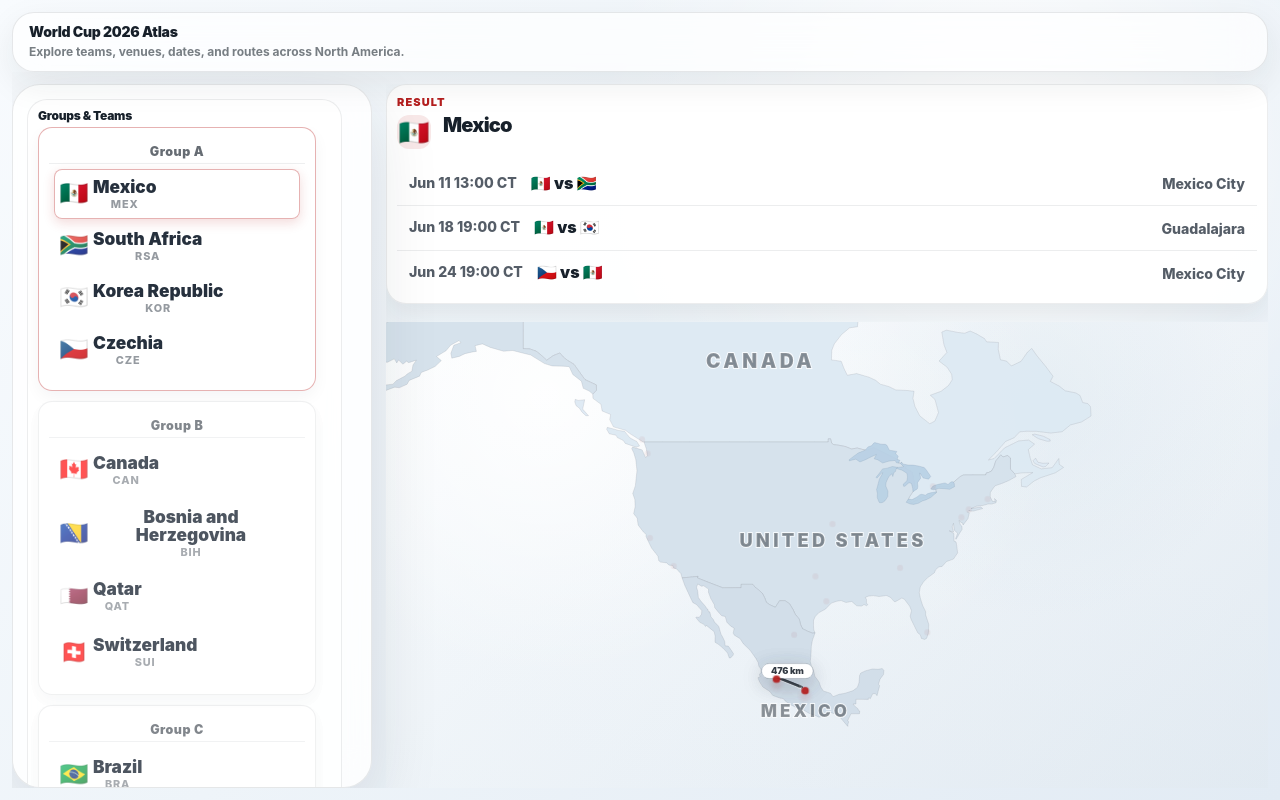
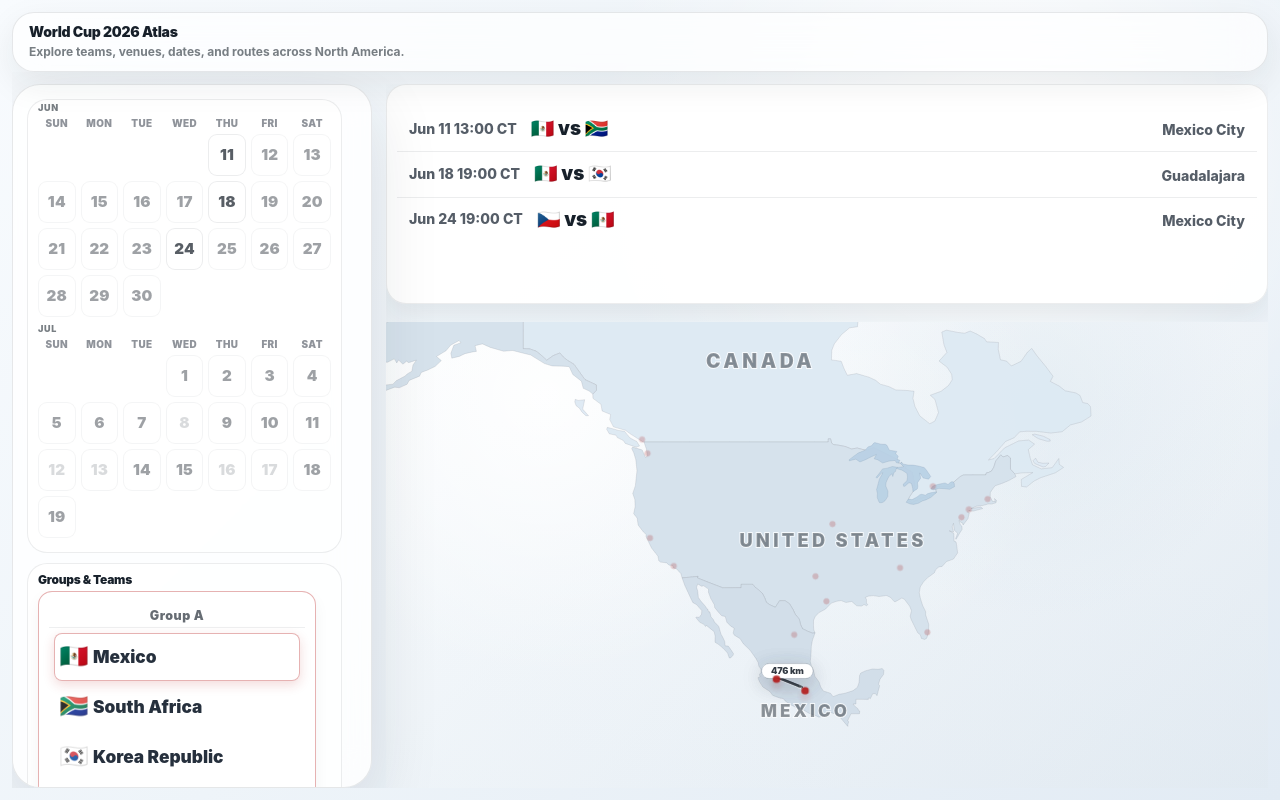
Before and after one commit to AudioStakes/world-cup-2026-atlas, a Preact app: page / in a window 1280 px wide. Built offline with nearby package versions, Linux system fonts and the light colour scheme.

Commit message:
Polish atlas explorer UI interactions

```diff
--- a/src/app/App.tsx
+++ b/src/app/App.tsx
@@ -1,5 +1,6 @@
 import { useMemo, useState } from "preact/hooks";
 import { appData } from "../data/appData";
+import type { VenueId } from "../domain/ids";
 import { queryExplorer } from "../features/explorer/queryExplorer";
 import { resolveInitialExplorerViewState } from "../features/explorer/resolveInitialExplorerViewState";
 import { serializeExplorerSearchParams } from "../features/explorer/serializeExplorerSearchParams";
@@ -14,8 +15,12 @@
   const [viewState, setViewState] = useState<NormalizedExplorerViewState>(() =>
     resolveInitialExplorerViewState(getInitialSearchParams(), indexes),
   );
+  const [focusedVenueId, setFocusedVenueId] = useState<VenueId | null>(null);
 
-  const viewModel = useMemo(() => queryExplorer(appData, indexes, viewState), [viewState]);
+  const viewModel = useMemo(
+    () => queryExplorer(appData, indexes, viewState, focusedVenueId),
+    [focusedVenueId, viewState],
+  );
 
   function dispatchExplorerAction(action: ExplorerAction): void {
     const nextViewState = updateExplorerViewState(appData, indexes, viewState, action);
@@ -23,7 +28,13 @@
     syncBrowserUrl(nextViewState);
   }
 
-  return <ExplorerPage viewModel={viewModel} onAction={dispatchExplorerAction} />;
+  return (
+    <ExplorerPage
+      viewModel={viewModel}
+      onAction={dispatchExplorerAction}
+      onMatchVenueFocusChange={setFocusedVenueId}
+    />
+  );
 }
 
 function getInitialSearchParams(): URLSearchParams | string {
--- a/src/features/explorer/createMapViewModel.ts
+++ b/src/features/explorer/createMapViewModel.ts
@@ -18,8 +18,11 @@
   indexes: Indexes,
   viewState: NormalizedExplorerViewState,
   matchingMatches: readonly Match[],
+  focusedVenueId: VenueId | null = null,
 ): ExplorerMapViewModel {
-  const highlightedVenueIds = new Set(matchingMatches.map((match) => match.venueId));
+  const highlightedVenueIds = focusedVenueId
+    ? new Set([focusedVenueId])
+    : new Set(matchingMatches.map((match) => match.venueId));
 
   return {
     venueMarkers: data.venues.map((venue) => ({
--- a/src/features/explorer/queryExplorer.ts
+++ b/src/features/explorer/queryExplorer.ts
@@ -1,3 +1,4 @@
+import type { VenueId } from "../../domain/ids";
 import type { AppData } from "../../domain/types";
 import type { Indexes } from "../../indexes/createIndexes";
 import { queryMatchesByViewState } from "../../queries/queryMatchesByViewState";
@@ -11,6 +12,7 @@
   data: AppData,
   indexes: Indexes,
   viewState: Partial<ExplorerViewState>,
+  focusedVenueId: VenueId | null = null,
 ): ExplorerViewModel {
   const normalizedViewState = normalizeExplorerViewState(viewState, indexes);
   const matchingMatches = queryMatchesByViewState(data, normalizedViewState);
@@ -19,6 +21,6 @@
     viewState: normalizedViewState,
     header: createHeaderViewModel(normalizedViewState),
     explorePanel: createExplorePanelViewModel(data, indexes, normalizedViewState, matchingMatches),
-    map: createMapViewModel(data, indexes, normalizedViewState, matchingMatches),
+    map: createMapViewModel(data, indexes, normalizedViewState, matchingMatches, focusedVenueId),
   };
 }
--- a/src/map-label-polish.css
+++ b/src/map-label-polish.css
@@ -141,6 +141,6 @@
 }
 
 .venue-marker.is-dimmed .venue-marker__label {
-  color: rgba(23, 32, 42, 0.62);
+  color: rgba(23, 32, 42, 0.82);
   text-shadow: none;
 }
--- a/src/map-venue-marker-svg.css
+++ b/src/map-venue-marker-svg.css
@@ -62,7 +62,7 @@
 }
 
 .venue-marker.is-dimmed {
-  opacity: 0.42;
+  opacity: 0.64;
 }
 
 .venue-marker.is-highlighted,
@@ -155,14 +155,14 @@
 }
 
 .venue-marker.is-dimmed {
-  filter: saturate(0.82);
+  filter: saturate(0.92);
 }
 
 .venue-marker.is-dimmed .venue-marker__label {
-  color: rgba(23, 32, 42, 0.82);
+  color: rgba(23, 32, 42, 0.9);
 }
 
 .venue-marker.is-dimmed .venue-marker__dot {
-  background: rgba(181, 31, 31, 0.56);
-  opacity: 0.56;
+  background: rgba(181, 31, 31, 0.72);
+  opacity: 0.76;
 }
--- a/src/styles.css
+++ b/src/styles.css
@@ -252,7 +252,7 @@
 
 .group-team-card {
   min-width: 0;
-  min-height: 98px;
+  min-height: 126px;
   overflow: hidden;
   border: 1px solid rgba(23, 32, 42, 0.08);
   border-radius: 14px;
@@ -312,7 +312,7 @@
 
 .group-team-row-button {
   display: flex;
-  min-height: 18px;
+  min-height: 22px;
   align-items: center;
   gap: 4px;
   width: 100%;
@@ -538,11 +538,19 @@
 }
 
 .match-card {
+  width: 100%;
   padding: 10px 0;
   border-top: 1px solid rgba(23, 32, 42, 0.08);
+  border-right: 0;
+  border-bottom: 0;
+  border-left: 0;
+  background: transparent;
+  color: inherit;
+  text-align: left;
+  cursor: pointer;
 }
 
-.match-card:first-child {
+.match-list > li:first-child .match-card {
   border-top: 0;
 }
 
@@ -701,26 +709,26 @@
 
 .venue-marker:hover {
   color: var(--color-red);
-  background: rgba(255, 255, 255, 0.96);
-  transform: translate(-50%, -50%) scale(1.06);
+  background: rgba(255, 255, 255, 0.98);
+  transform: translate(-50%, -50%) scale(1.08);
 }
 
 .venue-marker.is-dimmed {
-  opacity: 0.42;
+  opacity: 0.58;
 }
 
 .venue-marker.is-highlighted,
 .venue-marker.is-selected {
   color: var(--color-red);
-  background: rgba(255, 255, 255, 0.98);
+  background: rgba(255, 255, 255, 1);
   box-shadow:
-    0 0 0 2px rgba(181, 31, 31, 0.18),
-    0 12px 28px rgba(181, 31, 31, 0.16);
+    0 0 0 2px rgba(181, 31, 31, 0.24),
+    0 14px 30px rgba(181, 31, 31, 0.18);
 }
 
 .venue-marker__dot {
-  width: 12px;
-  height: 12px;
+  width: 14px;
+  height: 14px;
   flex: 0 0 auto;
   border: 3px solid #fff;
   border-radius: 999px;
@@ -729,10 +737,10 @@
 }
 
 .venue-marker__label {
-  max-width: 148px;
+  max-width: 190px;
   overflow: hidden;
-  font-size: 11px;
-  font-weight: 900;
+  font-size: 10px;
+  font-weight: 950;
   text-overflow: ellipsis;
   white-space: nowrap;
 }
@@ -782,7 +790,7 @@
   }
 
   .group-team-card {
-    min-height: 88px;
+    min-height: 126px;
   }
 
   .group-team-header-button {
@@ -791,7 +799,7 @@
   }
 
   .group-team-row-button {
-    min-height: 16px;
+    min-height: 22px;
   }
 
   .date-months {
@@ -870,7 +878,7 @@
   }
 
   .group-team-card {
-    min-height: 84px;
+    min-height: 126px;
   }
 
   .date-chip {
@@ -1213,9 +1221,9 @@
 .match-card__matchup {
   min-width: 0;
   color: var(--color-ink);
-  font-size: 1rem;
+  font-size: 1.18rem;
   font-weight: 900;
-  line-height: 1.18;
+  line-height: 1.08;
 }
 
 @media (max-width: 700px) {
@@ -1249,7 +1257,7 @@
 }
 
 .venue-marker.is-dimmed {
-  opacity: 0.42;
+  opacity: 0.58;
 }
 
 .venue-marker__label {
@@ -1264,8 +1272,14 @@
 
 .venue-marker__label-text {
   fill: rgba(20, 30, 44, 0.88);
-  font-size: 17px;
+  font-size: 10px;
   font-weight: 900;
+}
+
+.venue-marker__stadium-text {
+  fill: rgba(20, 30, 44, 0.62);
+  font-size: 8px;
+  font-weight: 800;
 }
 
 .venue-marker__button-object {
@@ -1274,8 +1288,8 @@
 
 .venue-marker__button {
   display: grid;
-  inline-size: 30px;
-  block-size: 30px;
+  inline-size: 34px;
+  block-size: 34px;
   place-items: center;
   padding: 0;
   border: 0;
@@ -1307,9 +1321,9 @@
 }
 
 .venue-marker.is-dimmed .venue-marker__button {
-  opacity: 0.48;
+  opacity: 0.62;
 }
 
 .venue-marker.is-dimmed .venue-marker__label {
-  opacity: 0.9;
+  opacity: 0.96;
 }
--- a/src/ui/components/ExplorerPage.tsx
+++ b/src/ui/components/ExplorerPage.tsx
@@ -1,3 +1,4 @@
+import type { VenueId } from "../../domain/ids";
 import type { ExplorerAction, ExplorerViewModel } from "../../features/explorer/types";
 import { DateSelector } from "./DateSelector";
 import { GroupsAndTeamsTable } from "./GroupsAndTeamsTable";
@@ -8,22 +9,26 @@
 type ExplorerPageProps = {
   readonly viewModel: ExplorerViewModel;
   readonly onAction: (action: ExplorerAction) => void;
+  readonly onMatchVenueFocusChange: (venueId: VenueId | null) => void;
 };
 
-export function ExplorerPage({ viewModel, onAction }: ExplorerPageProps) {
+export function ExplorerPage({ viewModel, onAction, onMatchVenueFocusChange }: ExplorerPageProps) {
   return (
     <main class="atlas-shell" aria-label="World Cup 2026 Atlas explorer">
       <Header header={viewModel.header} />
       <section class="atlas-body" aria-label="Explorer workspace">
         <aside class="explore-panel" aria-label="Explore panel">
+          <DateSelector dateSelector={viewModel.explorePanel.dateSelector} onAction={onAction} />
           <GroupsAndTeamsTable
             groupsAndTeams={viewModel.explorePanel.groupsAndTeams}
             onAction={onAction}
           />
-          <DateSelector dateSelector={viewModel.explorePanel.dateSelector} onAction={onAction} />
         </aside>
         <section class="explorer-output" aria-label="Selection results">
-          <ResultCard result={viewModel.explorePanel.result} />
+          <ResultCard
+            result={viewModel.explorePanel.result}
+            onMatchVenueFocusChange={onMatchVenueFocusChange}
+          />
           <MapView map={viewModel.map} onAction={onAction} />
         </section>
       </section>
--- a/src/ui/components/GroupsAndTeamsTable.tsx
+++ b/src/ui/components/GroupsAndTeamsTable.tsx
@@ -101,7 +101,6 @@
       </span>
       <span class="group-team-copy">
         <span class="group-team-name">{team.countryName}</span>
-        <span class="group-team-meta">{team.countryCode}</span>
       </span>
     </button>
   );
--- a/src/ui/components/MapView.tsx
+++ b/src/ui/components/MapView.tsx
@@ -137,12 +137,15 @@
 };
 
 function VenueMarker({ venue, onAction }: VenueMarkerProps) {
-  const labelWidth = Math.max(58, venue.label.length * 12 + 28);
+  const labelWidth = Math.min(
+    190,
+    Math.max(76, Math.max(venue.label.length * 10, venue.stadiumName.length * 7) + 26),
+  );
   const labelX = clampMapLabelX(venue.position.x - labelWidth / 2, labelWidth);
   const labelY =
-    venue.position.y - 34 > EXPLORER_MAP_VIEWBOX.minY
-      ? venue.position.y - 34
-      : venue.position.y + 16;
+    venue.position.y - 42 > EXPLORER_MAP_VIEWBOX.minY
+      ? venue.position.y - 42
+      : venue.position.y + 18;
 
   function selectVenue() {
     onAction({ type: "selectVenue", venueId: venue.venueId });
@@ -152,10 +155,10 @@
     <g class={classNames("venue-marker", `is-${venue.state}`)} data-venue-id={venue.venueId}>
       <foreignObject
         class="venue-marker__button-object"
-        x={venue.position.x - 15}
-        y={venue.position.y - 15}
-        width="30"
-        height="30"
+        x={venue.position.x - 17}
+        y={venue.position.y - 17}
+        width="34"
+        height="34"
       >
         <button
           class="venue-marker__button"
@@ -168,9 +171,14 @@
         </button>
       </foreignObject>
       <g class="venue-marker__label" transform={`translate(${labelX} ${labelY})`}>
-        <rect class="venue-marker__label-bg" width={labelWidth} height="26" rx="13" />
-        <text class="venue-marker__label-text" x={labelWidth / 2} y="18" text-anchor="middle">
-          {venue.label}
+        <rect class="venue-marker__label-bg" width={labelWidth} height="34" rx="12" />
+        <text class="venue-marker__label-text" x={labelWidth / 2} text-anchor="middle">
+          <tspan x={labelWidth / 2} y="14">
+            {venue.label}
+          </tspan>
+          <tspan class="venue-marker__stadium-text" x={labelWidth / 2} y="27">
+            {venue.stadiumName}
+          </tspan>
         </text>
       </g>
     </g>
--- a/src/ui/components/ResultCard.tsx
+++ b/src/ui/components/ResultCard.tsx
@@ -1,26 +1,31 @@
+import type { VenueId } from "../../domain/ids";
 import type { ExplorerResultViewModel } from "../../features/explorer/types";
 
 type ResultCardProps = {
   readonly result: ExplorerResultViewModel;
+  readonly onMatchVenueFocusChange: (venueId: VenueId | null) => void;
 };
 
-export function ResultCard({ result }: ResultCardProps) {
+export function ResultCard({ result, onMatchVenueFocusChange }: ResultCardProps) {
   return (
     <section class="result-card" aria-labelledby="result-card-title">
-      <p class="eyebrow">Result</p>
-      <div class="result-card__header">
-        <span class="result-card__icon" aria-hidden="true">
-          {result.icon}
-        </span>
-        <div>
-          <h2 id="result-card-title">{result.title}</h2>
-        </div>
-      </div>
+      <h2 id="result-card-title" class="visually-hidden">
+        {result.title}
+      </h2>
 
       {result.matches.length > 0 ? (
         <ol class="match-list">
           {result.matches.map((match) => (
-            <li class="match-card" key={match.matchId}>
+            <li key={match.matchId}>
+              <button
+                class="match-card"
+                type="button"
+                onBlur={() => onMatchVenueFocusChange(null)}
+                onClick={() => onMatchVenueFocusChange(match.venueId)}
+                onFocus={() => onMatchVenueFocusChange(match.venueId)}
+                onMouseEnter={() => onMatchVenueFocusChange(match.venueId)}
+                onMouseLeave={() => onMatchVenueFocusChange(null)}
+              >
                 <span class="match-card__when">
                   {match.dateLabel} {match.secondaryText}
                 </span>
@@ -29,6 +34,7 @@
                   <span class="visually-hidden">{match.matchupAriaLabel}</span>
                 </span>
                 <span class="match-card__venue">{match.venueLabel}</span>
+              </button>
             </li>
           ))}
         </ol>
```
Also changed, not shown: 1 other file (tests, documents, lock files or other folders). Lines whose indentation alone changed are shown as unchanged.
